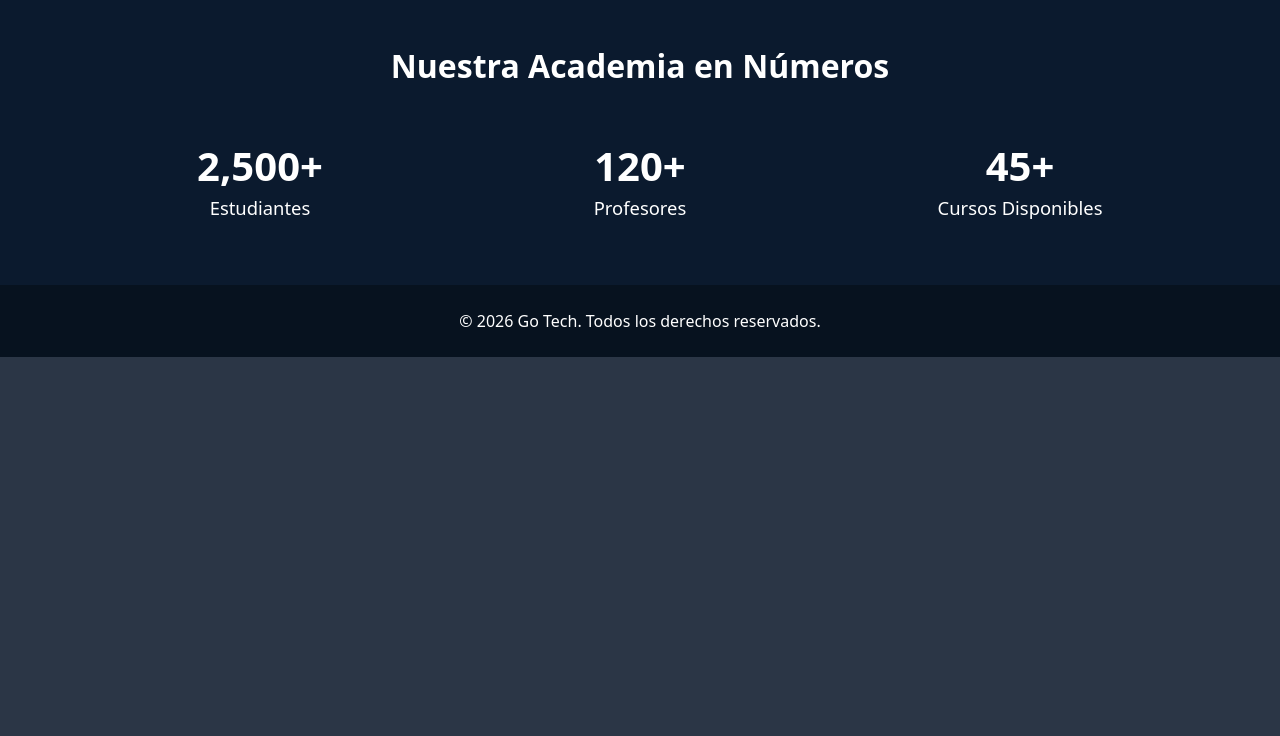
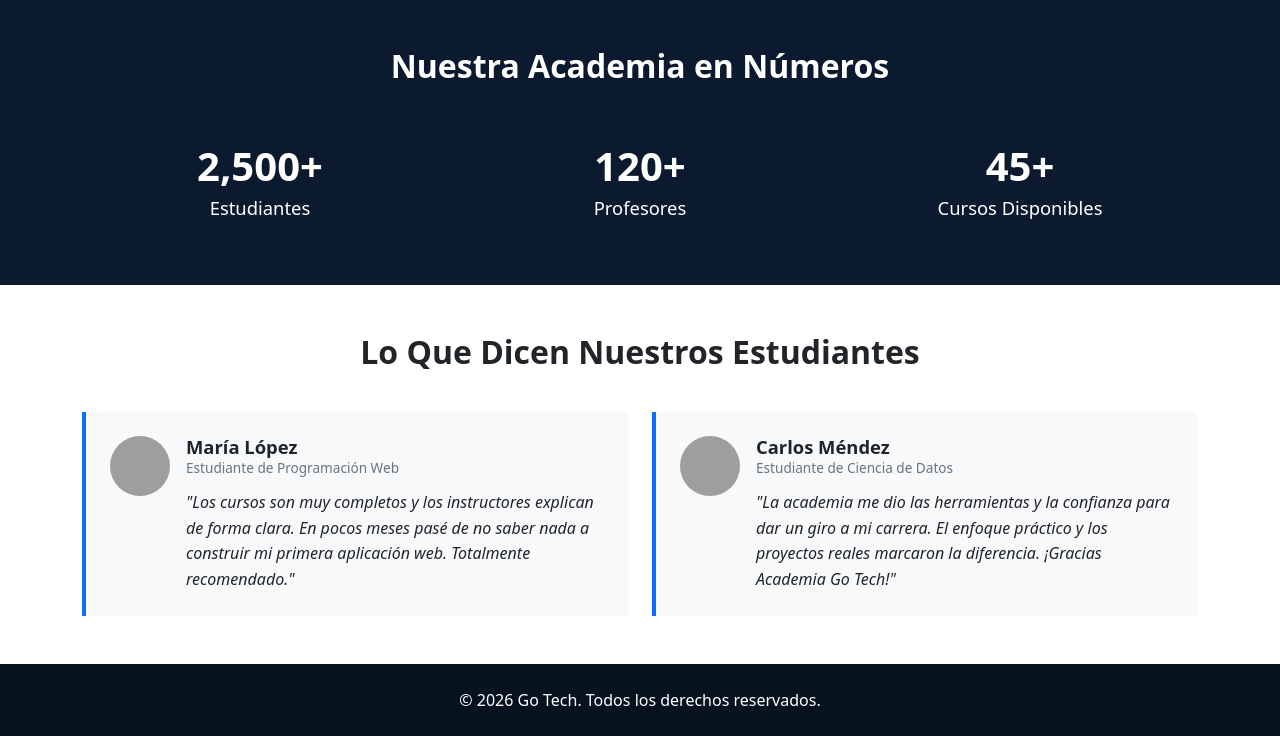
Before and after one commit to Fidelitas-Ambiente-Web-Cliente-Servidor/sc502-ln-practica1-sc502_ln_practica1_q2_2026_g6, a PHP site: page / in a window 1280 px wide. Shown: the part 1440-2176 px from the top of the page. Before the commit the page ends 1797 px from the top, so only its background shows below. Run offline with PHP 8.4, Linux system fonts and the light colour scheme; grey boxes are pictures that could not be loaded.

Commit message:
feat:Testimonios and its css style

```diff
--- a/Tarea1/css/index.css
+++ b/Tarea1/css/index.css
@@ -84,7 +84,7 @@ small {
 
 /*  HERO  */
 
-.hero {
+#hero {
   min-height: 92vh;
   display: flex;
   align-items: center;
@@ -95,11 +95,11 @@ small {
     url("https://images.unsplash.com/photo-1523050854058-8df90110c7f1?w=1920&h=1080&fit=crop") center / cover no-repeat;
 }
 
-.hero h1 {
+#hero h1 {
   font-size: 3.5rem;
 }
 
-.hero p {
+#hero p {
   font-size: 1.25rem;
   margin-bottom: 1.5rem;
   max-width: 600px;
@@ -107,7 +107,7 @@ small {
   margin-right: auto;
 }
 
-.hero > .container > a {
+#hero > .container > a {
   display: inline-block;
   background-color: var(--primary);
   color: #fff;
@@ -202,6 +202,35 @@ small {
   font-size: 1.15rem;
 }
 
+/*  TESTIMONIOS  */
+
+.section-testimonios {
+  padding: 3rem 0;
+}
+
+.testimonial-card {
+  display: flex;
+  gap: 1rem;
+  padding: 1.5rem;
+  height: 100%;
+  background: #f8f9fa;
+  border-left: 4px solid var(--primary);
+}
+
+.testimonial-card img {
+  flex-shrink: 0;
+}
+
+.testimonial-card small {
+  display: block;
+  margin-bottom: 0.75rem;
+}
+
+.testimonial-card p {
+  font-style: italic;
+  line-height: 1.6;
+}
+
 /*  FOOTER  */
 
 .footer-section {
--- a/Tarea1/index.html
+++ b/Tarea1/index.html
@@ -28,7 +28,7 @@
   </nav>
 
   <!-- ========== HERO ========== -->
-  <header class="hero d-flex align-items-center">
+  <header id="hero">
     <div class="container">
       <h1>Go Tech</h1>
       <p>Transformando mentes, construyendo el futuro con educación de excelencia para todos.</p>
@@ -102,6 +102,35 @@
     </div>
   </section>
 
+  <!-- ========== TESTIMONIOS ========== -->
+  <section class="section-testimonios">
+    <div class="container">
+      <h2>Lo Que Dicen Nuestros Estudiantes</h2>
+      <div class="row g-4">
+        <div class="col-md-6">
+          <div class="testimonial-card d-flex">
+            <img src="https://images.unsplash.com/photo-1494790108377-be9c29b29330?w=80&h=80&fit=crop&crop=face" alt="María" class="rounded-circle" width="60" height="60">
+            <div>
+              <h5>María López</h5>
+              <small>Estudiante de Programación Web</small>
+              <p>"Los cursos son muy completos y los instructores explican de forma clara. En pocos meses pasé de no saber nada a construir mi primera aplicación web. Totalmente recomendado."</p>
+            </div>
+          </div>
+        </div>
+        <div class="col-md-6">
+          <div class="testimonial-card d-flex">
+            <img src="https://images.unsplash.com/photo-1507003211169-0a1dd7228f2d?w=80&h=80&fit=crop&crop=face" alt="Carlos" class="rounded-circle" width="60" height="60">
+            <div>
+              <h5>Carlos Méndez</h5>
+              <small>Estudiante de Ciencia de Datos</small>
+              <p>"La academia me dio las herramientas y la confianza para dar un giro a mi carrera. El enfoque práctico y los proyectos reales marcaron la diferencia. ¡Gracias Academia Go Tech!"</p>
+            </div>
+          </div>
+        </div>
+      </div>
+    </div>
+  </section>
+
   <!-- ========== FOOTER ========== -->
   <footer class="footer-section">
     <div class="container">
```
